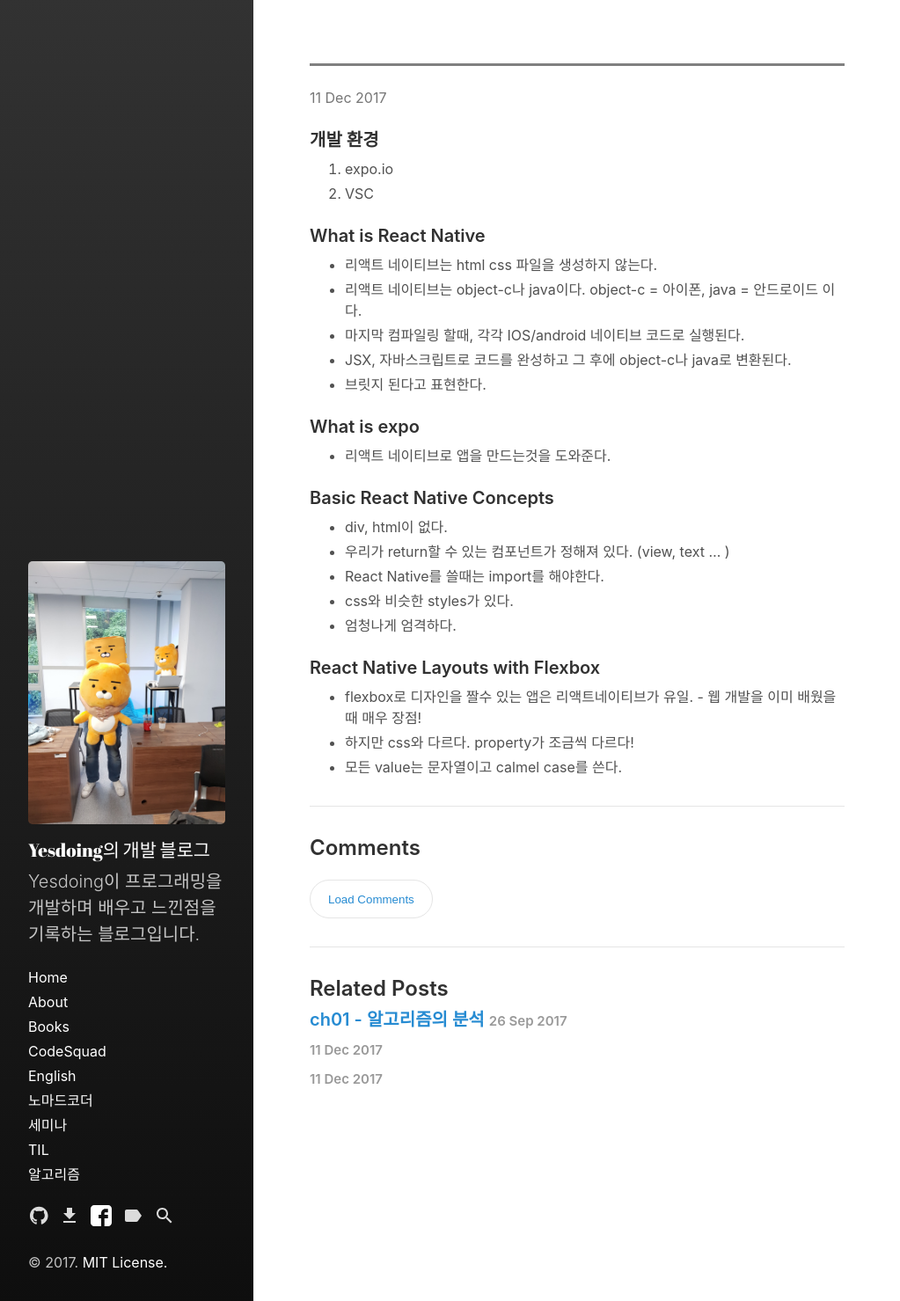
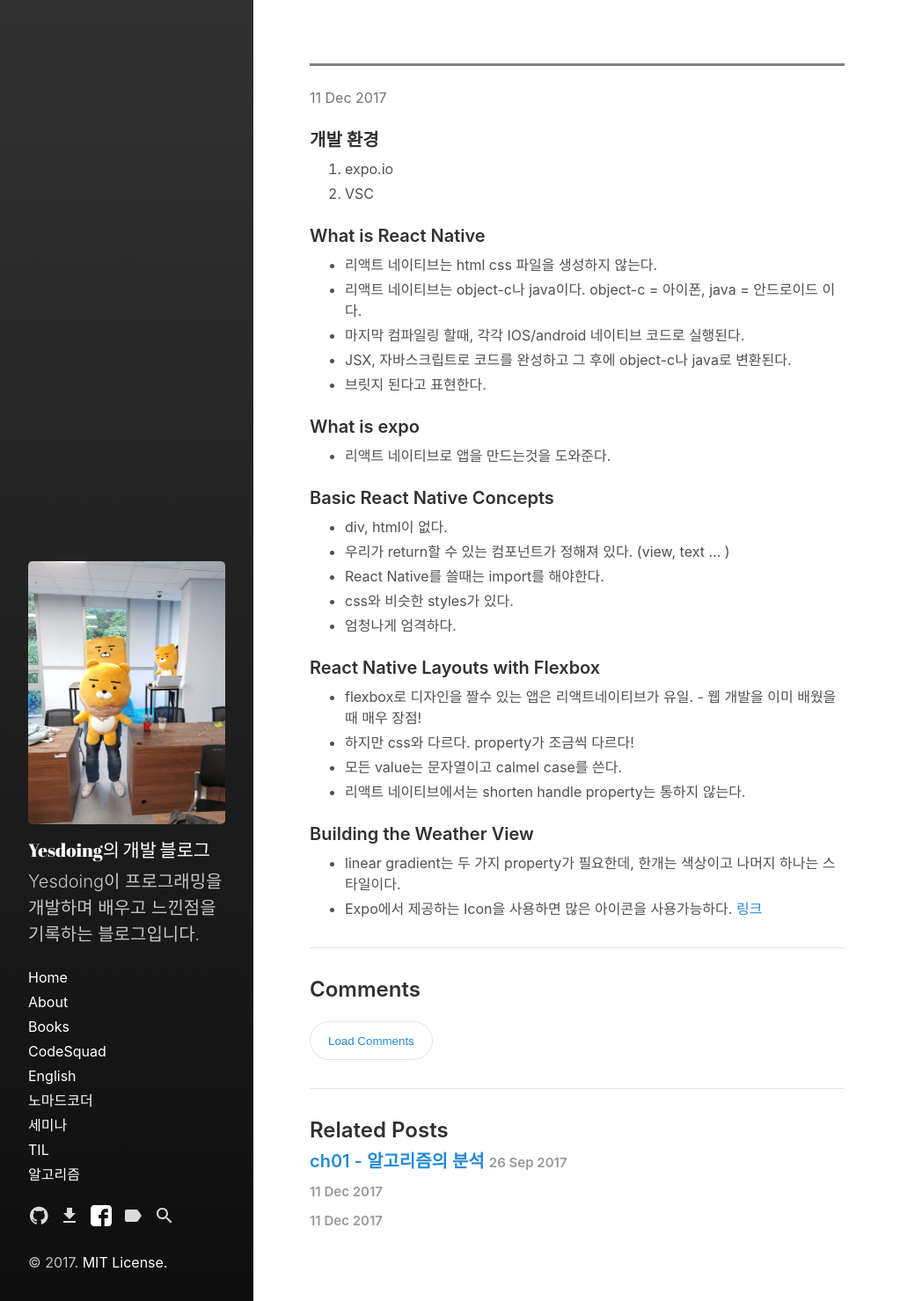
Before and after one commit to Yesdoing/Yesdoing.github.io, a Jekyll site: the page built from _posts/Nomadcoders/2017-12-09-nomadcoders3.md, in a window 1280 px wide. Shown: the whole page at 88% size, without its empty margins (0-1023 px from the left). Built offline with Jekyll 4.4.1, drawn with Linux system fonts in a browser that asks for light colours; our own code applies the rules of GitHub Pages for plain Markdown files.

Commit message:
add blog post

```diff
--- a/_posts/Nomadcoders/2017-12-09-nomadcoders3.md
+++ b/_posts/Nomadcoders/2017-12-09-nomadcoders3.md
@@ -45,3 +45,9 @@ tags:
 -	flexbox로 디자인을 짤수 있는 앱은 리액트네이티브가 유일. - 웹 개발을 이미 배웠을 때 매우 장점!
 -	하지만 css와 다르다. property가 조금씩 다르다!
 -	모든 value는 문자열이고 calmel case를 쓴다.
+-	리액트 네이티브에서는 shorten handle property는 통하지 않는다.
+
+### Building the Weather View
+
+-	linear gradient는 두 가지 property가 필요한데, 한개는 색상이고 나머지 하나는 스타일이다.
+-	Expo에서 제공하는 Icon을 사용하면 많은 아이콘을 사용가능하다. [링크](https://expo.github.io/vector-icons/)
```
Also changed, not shown: other parts of _posts/Nomadcoders/2017-12-09-nomadcoders3.md (+1 -1 lines), _posts/TIL/2017-12-11-TIL.md (added, +32 -0 lines).
